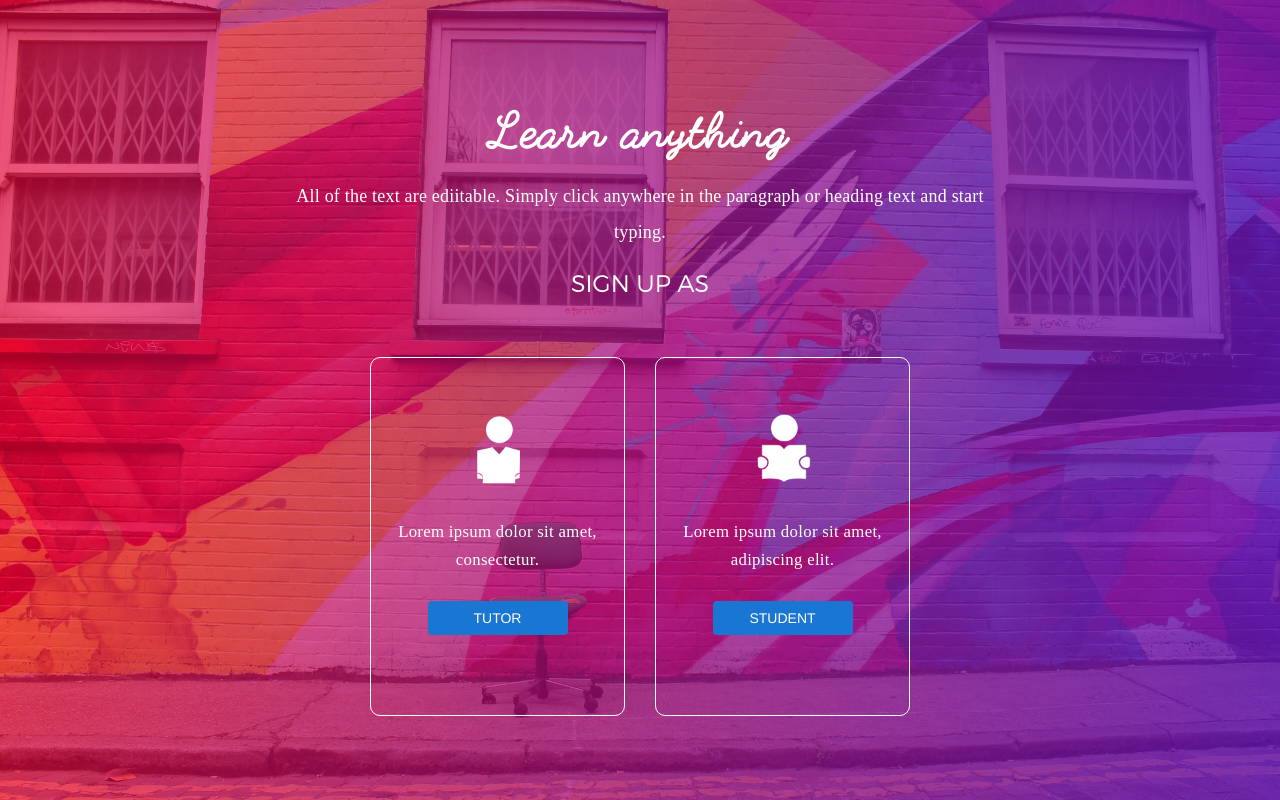
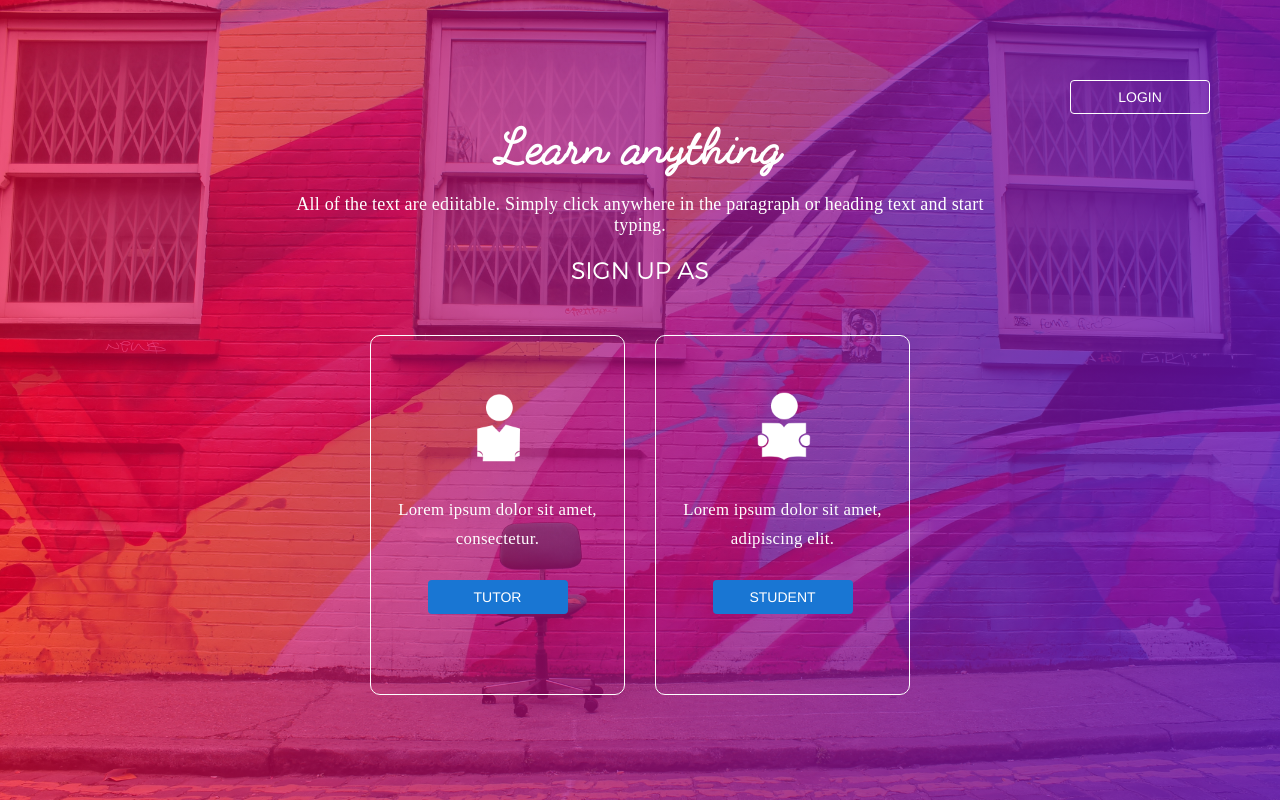
Before and after one commit to rocity/swiftlearn, a Django app: page / in a window 1280 px wide. Run offline with Django 3.2, Linux system fonts and the light colour scheme; some libraries are stand-ins or nearby versions; some web fonts are replaced.

Commit message:
adding login to landing page

```diff
--- a/assets/css/style.css
+++ b/assets/css/style.css
@@ -1336,26 +1336,27 @@ body {
   margin: 20px 0;
   color: #303030;
   font-family: "Montserrat-SemiBold", "sans-serif";
-}
-/* line 21, ../sass/_event.scss */
+  max-width: 100%;
+}
+/* line 22, ../sass/_event.scss */
 .create-event .form-control.event-title {
   font-size: 26px;
 }
-/* line 24, ../sass/_event.scss */
+/* line 25, ../sass/_event.scss */
 .create-event .form-control.desc-header {
   font-size: 20px;
 }
-/* line 27, ../sass/_event.scss */
+/* line 28, ../sass/_event.scss */
 .create-event .form-control.price {
   padding: 26px 0;
 }
-/* line 30, ../sass/_event.scss */
+/* line 31, ../sass/_event.scss */
 .create-event .form-control.category {
   font-family: "Lato-Regular", "sans-serif";
   border-right: none;
   margin: 0;
 }
-/* line 35, ../sass/_event.scss */
+/* line 36, ../sass/_event.scss */
 .create-event .form-control.url {
   border-top: none;
   border-left: none;
@@ -1364,72 +1365,73 @@ body {
   margin: 0;
   font-family: "Lato-Regular", "sans-serif";
 }
-/* line 43, ../sass/_event.scss */
+/* line 44, ../sass/_event.scss */
 .create-event .form-control::-webkit-input-placeholder {
   /* Chrome/Opera/Safari */
   color: #c1c1c1;
 }
-/* line 48, ../sass/_event.scss */
+/* line 49, ../sass/_event.scss */
 .create-event button {
   margin-top: 20px;
 }
-/* line 51, ../sass/_event.scss */
+/* line 52, ../sass/_event.scss */
 .create-event .category-btn {
   background: none;
   border-right: none;
   border-top: none;
   border-bottom-right-radius: 0px;
 }
-/* line 57, ../sass/_event.scss */
+/* line 58, ../sass/_event.scss */
 .create-event .url-btn {
   background: none;
   border: none;
 }
-/* line 60, ../sass/_event.scss */
+/* line 61, ../sass/_event.scss */
 .create-event .url-btn a {
   color: #0288d1;
   text-decoration: none;
 }
-/* line 65, ../sass/_event.scss */
+/* line 66, ../sass/_event.scss */
 .create-event .email-update {
   margin-top: 30px;
   color: #0288d1;
 }
-/* line 69, ../sass/_event.scss */
+/* line 70, ../sass/_event.scss */
 .create-event .create-btn {
   background: #0288d1;
   color: #fff;
   border: none;
   height: 40px;
 }
-/* line 74, ../sass/_event.scss */
+/* line 75, ../sass/_event.scss */
 .create-event .create-btn:hover {
   background: #0b75af;
   transition: 1s;
 }
 
-/* line 83, ../sass/_event.scss */
+/* line 84, ../sass/_event.scss */
 .event-details .description {
   font-family: "Lato-Regular", "sans-serif";
   line-height: 150%;
   color: #888888;
   letter-spacing: 0.1px;
 }
-/* line 88, ../sass/_event.scss */
+/* line 89, ../sass/_event.scss */
 .event-details .description h3 {
   color: #303030;
   margin: 20px 0;
 }
-/* line 93, ../sass/_event.scss */
+/* line 94, ../sass/_event.scss */
 .event-details .form-control {
   border: #bcbcbc solid 1px;
   border-radius: 2px;
-}
-/* line 96, ../sass/_event.scss */
+  max-width: 100%;
+}
+/* line 98, ../sass/_event.scss */
 .event-details .form-control:focus {
   box-shadow: none;
 }
-/* line 100, ../sass/_event.scss */
+/* line 103, ../sass/_event.scss */
 .event-details .header {
   background: #485563;
   /* fallback for old browsers */
@@ -1445,7 +1447,7 @@ body {
   line-height: 150%;
   letter-spacing: 0.5px;
 }
-/* line 116, ../sass/_event.scss */
+/* line 119, ../sass/_event.scss */
 .event-details .header .join-event {
   background: #ed145b;
   color: #fff;
@@ -1453,38 +1455,38 @@ body {
   width: 150px;
   border-radius: 2px;
 }
-/* line 122, ../sass/_event.scss */
+/* line 125, ../sass/_event.scss */
 .event-details .header .join-event:active {
   border: none;
 }
-/* line 125, ../sass/_event.scss */
+/* line 128, ../sass/_event.scss */
 .event-details .header .join-event:focus {
   border: none;
 }
-/* line 129, ../sass/_event.scss */
+/* line 132, ../sass/_event.scss */
 .event-details .header img {
   width: 70px;
 }
-/* line 132, ../sass/_event.scss */
+/* line 135, ../sass/_event.scss */
 .event-details .header h3 {
   line-height: 150%;
 }
-/* line 135, ../sass/_event.scss */
+/* line 138, ../sass/_event.scss */
 .event-details .header h5 {
   margin-top: 20px;
 }
-/* line 137, ../sass/_event.scss */
+/* line 140, ../sass/_event.scss */
 .event-details .header h5 a {
   color: #fff;
   text-decoration: none;
   font-family: "Lato-Regular", "sans-serif", "sans-serif";
 }
-/* line 144, ../sass/_event.scss */
+/* line 147, ../sass/_event.scss */
 .event-details .header .social-icons a {
   margin: 0 1em;
   color: #fff;
 }
-/* line 150, ../sass/_event.scss */
+/* line 153, ../sass/_event.scss */
 .event-details .event-content {
   background: #fdfdfd;
   padding: 5% 7%;
@@ -1492,7 +1494,7 @@ body {
   margin: 10px 0;
   border: solid 1px #f1f1f1;
 }
-/* line 156, ../sass/_event.scss */
+/* line 159, ../sass/_event.scss */
 .event-details .event-content .post {
   margin-top: 1em;
   background: #00bfa5;
@@ -1500,113 +1502,113 @@ body {
   width: 100px;
 }
 
-/* line 165, ../sass/_event.scss */
+/* line 168, ../sass/_event.scss */
 .avatar {
   display: block;
   width: 3em;
   float: left;
   margin: 0.2em 0 0;
 }
-/* line 170, ../sass/_event.scss */
+/* line 173, ../sass/_event.scss */
 .avatar img {
   display: block;
   width: 100%;
   border-radius: 5px;
 }
 
-/* line 177, ../sass/_event.scss */
+/* line 180, ../sass/_event.scss */
 .comment-section {
   line-height: 150%;
 }
-/* line 179, ../sass/_event.scss */
+/* line 182, ../sass/_event.scss */
 .comment-section .comment {
   margin: 20px 0;
 }
-/* line 182, ../sass/_event.scss */
+/* line 185, ../sass/_event.scss */
 .comment-section .child-comment {
   margin: 20px 0em 20px 4em;
 }
-/* line 185, ../sass/_event.scss */
+/* line 188, ../sass/_event.scss */
 .comment-section .close {
   color: rgba(0, 0, 0, 0.2);
   font-weight: 100;
   font-size: 0.8em;
 }
-/* line 190, ../sass/_event.scss */
+/* line 193, ../sass/_event.scss */
 .comment-section .content {
   display: block;
   margin-left: 4em;
 }
-/* line 193, ../sass/_event.scss */
+/* line 196, ../sass/_event.scss */
 .comment-section .content a {
   color: #303030;
   font-weight: 700;
   text-decoration: none;
 }
-/* line 197, ../sass/_event.scss */
+/* line 200, ../sass/_event.scss */
 .comment-section .content a:hover {
   transition: 1s;
 }
-/* line 200, ../sass/_event.scss */
+/* line 203, ../sass/_event.scss */
 .comment-section .content a.favorite {
   color: #ed145b;
 }
-/* line 205, ../sass/_event.scss */
+/* line 208, ../sass/_event.scss */
 .comment-section .metadata {
   color: rgba(0, 0, 0, 0.4);
   font-size: .875em;
   display: inline-block;
   margin-left: 1em;
 }
-/* line 210, ../sass/_event.scss */
+/* line 213, ../sass/_event.scss */
 .comment-section .metadata span {
   display: inline-block;
   margin: 0 .5em 0 0;
 }
-/* line 216, ../sass/_event.scss */
+/* line 219, ../sass/_event.scss */
 .comment-section .actions a {
   color: rgba(0, 0, 0, 0.4);
   font-size: .875em;
   font-weight: 200;
   margin: 0 10px;
 }
-/* line 221, ../sass/_event.scss */
+/* line 224, ../sass/_event.scss */
 .comment-section .actions a:first-child {
   margin-left: 0px;
 }
-/* line 224, ../sass/_event.scss */
+/* line 227, ../sass/_event.scss */
 .comment-section .actions a:hover {
   color: #1f62ae;
   transition: 1s;
 }
 
-/* line 233, ../sass/_event.scss */
+/* line 236, ../sass/_event.scss */
 .event-sidebar .owl-carousel {
   background: none;
   margin: 0;
 }
-/* line 238, ../sass/_event.scss */
+/* line 241, ../sass/_event.scss */
 .event-sidebar .participants img {
   border-radius: 5px;
 }
-/* line 242, ../sass/_event.scss */
+/* line 245, ../sass/_event.scss */
 .event-sidebar .author {
   display: block;
   margin-left: 4em;
   line-height: 50%;
   margin-top: 1em;
 }
-/* line 247, ../sass/_event.scss */
+/* line 250, ../sass/_event.scss */
 .event-sidebar .author a {
   color: #303030;
   font-weight: 700;
   font-size: 1.2em;
 }
-/* line 253, ../sass/_event.scss */
+/* line 256, ../sass/_event.scss */
 .event-sidebar .about-author {
   margin: 3em 0;
 }
-/* line 255, ../sass/_event.scss */
+/* line 258, ../sass/_event.scss */
 .event-sidebar .about-author p {
   font-style: italic;
   color: #666666;
@@ -1614,16 +1616,16 @@ body {
   line-height: 150%;
   text-align: justify;
 }
-/* line 264, ../sass/_event.scss */
+/* line 267, ../sass/_event.scss */
 .event-sidebar .form .form-control {
   border: #888888 solid 1px;
   border-radius: 2px;
 }
-/* line 267, ../sass/_event.scss */
+/* line 270, ../sass/_event.scss */
 .event-sidebar .form .form-control:focus {
   box-shadow: none;
 }
-/* line 271, ../sass/_event.scss */
+/* line 274, ../sass/_event.scss */
 .event-sidebar .form .subscribe-btn {
   color: #fff;
   background: #ed145b;
@@ -1657,7 +1659,7 @@ body {
 }
 
 /* line 1, ../sass/_avatar.scss */
-.background {
+.profile-avatar {
   background: #e83754;
   position: relative;
   width: 200px;
@@ -1666,7 +1668,7 @@ body {
   border-radius: 30px;
 }
 /* line 9, ../sass/_avatar.scss */
-.background .face {
+.profile-avatar .face {
   border-width: 6px;
   border-color: white;
   border-style: solid;
@@ -1679,7 +1681,7 @@ body {
   z-index: 4;
 }
 /* line 21, ../sass/_avatar.scss */
-.background .right_eyes {
+.profile-avatar .right_eyes {
   border-radius: 50%;
   background-color: white;
   position: absolute;
@@ -1690,7 +1692,7 @@ body {
   z-index: 6;
 }
 /* line 31, ../sass/_avatar.scss */
-.background .left_eyes {
+.profile-avatar .left_eyes {
   border-radius: 50%;
   background-color: white;
   position: absolute;
@@ -1701,7 +1703,7 @@ body {
   z-index: 7;
 }
 /* line 43, ../sass/_avatar.scss */
-.background .smile {
+.profile-avatar .smile {
   background-color: white;
   position: absolute;
   left: 95px;
@@ -1711,7 +1713,7 @@ body {
   z-index: 5;
 }
 /* line 52, ../sass/_avatar.scss */
-.background .mouth {
+.profile-avatar .mouth {
   position: relative;
   width: 75%;
   left: 11%;
@@ -1722,50 +1724,63 @@ body {
   border-bottom-color: #fff;
 }
 
-/* line 1, ../sass/homepage.scss */
+/* line 1, ../sass/_homepage.scss */
 .home-page {
-  height: 100vh;
   background: linear-gradient(to right, rgba(255, 0, 60, 0.6), rgba(103, 19, 181, 0.8)), url("../images/home-bg.jpg");
   /* W3C, IE 10+/ Edge, Firefox 16+, Chrome 26+, Opera 12+, Safari 7+ */
   background-size: cover;
-  display: flex;
-  align-items: center;
-}
-/* line 8, ../sass/homepage.scss */
+  height: 100vh;
+  display: block;
+}
+@media (min-width: 1024px) {
+  /* line 1, ../sass/_homepage.scss */
+  .home-page {
+    padding-top: 10vh;
+  }
+}
+/* line 10, ../sass/_homepage.scss */
+.home-page .login-btn {
+  background: none;
+  border: 1px solid #fff;
+  color: #fff;
+  width: 10em;
+}
+/* line 16, ../sass/_homepage.scss */
 .home-page .content {
-  color: #fff;
-}
-/* line 10, ../sass/homepage.scss */
+  margin-top: 5vh;
+  color: #fff;
+}
+/* line 19, ../sass/_homepage.scss */
 .home-page .content h1 {
   font-family: "FabfeltScript";
   font-size: 3.5em;
-  letter-spacing: 2px;
-}
-/* line 15, ../sass/homepage.scss */
+  letter-spacing: 1px;
+}
+/* line 24, ../sass/_homepage.scss */
 .home-page .content h3 {
   font-family: "Montserrat-Light", "sans-serif";
 }
-/* line 18, ../sass/homepage.scss */
+/* line 27, ../sass/_homepage.scss */
 .home-page .content h4 {
   font-family: "Lato-Light", "sans-serif";
-  line-height: 200%;
+  line-height: 1.2;
   letter-spacing: 0.2px;
 }
-/* line 24, ../sass/homepage.scss */
+/* line 32, ../sass/_homepage.scss */
 .home-page .content img {
   width: 100px;
 }
-/* line 27, ../sass/homepage.scss */
+/* line 35, ../sass/_homepage.scss */
 .home-page .content button {
   background: #1976d3;
   margin-top: 2vh;
   width: 140px;
 }
-/* line 31, ../sass/homepage.scss */
+/* line 39, ../sass/_homepage.scss */
 .home-page .content button:hover {
   color: #fff;
 }
-/* line 35, ../sass/homepage.scss */
+/* line 43, ../sass/_homepage.scss */
 .home-page .content p {
   line-height: 170%;
   margin-top: 20px;
@@ -1774,10 +1789,65 @@ body {
   font-size: 1.2em;
 }
 
-/* line 45, ../sass/homepage.scss */
+/* line 53, ../sass/_homepage.scss */
 .signup-option {
-  margin-top: 50px;
+  margin-top: 3em;
   padding: 5vh 5px 10vh;
   border: 1px solid #fff;
   border-radius: 10px;
 }
+
+/* line 1, ../sass/_follow.scss */
+.follow-item {
+  position: relative;
+}
+/* line 3, ../sass/_follow.scss */
+.follow-item img {
+  opacity: 1;
+  background: #222;
+  z-index: 1;
+}
+/* line 10, ../sass/_follow.scss */
+.follow-item .overlay {
+  position: absolute;
+  top: 0;
+  bottom: 0;
+  background-color: #000;
+  width: 131px;
+  height: 131px;
+  opacity: 0;
+}
+/* line 20, ../sass/_follow.scss */
+.follow-item .follow-btn {
+  opacity: 0;
+  z-index: 9;
+  display: inline-block;
+  position: absolute;
+  top: 50%;
+  left: 50%;
+  transition: all 1s ease;
+}
+/* line 30, ../sass/_follow.scss */
+.follow-item:hover .follow-btn {
+  opacity: 1;
+}
+/* line 34, ../sass/_follow.scss */
+.follow-item:hover img {
+  opacity: 0.5;
+  background-color: #000;
+}
+/* line 38, ../sass/_follow.scss */
+.follow-item:hover .overlay {
+  opacity: 1;
+  transition: all ease-in-out 1.25s;
+}
+
+/* line 47, ../sass/_follow.scss */
+.vertical-container {
+  display: table-cell;
+}
+/* line 49, ../sass/_follow.scss */
+.vertical-container .vertical-wrapper {
+  display: table-cell;
+  vertical-align: center;
+}
--- a/assets/sass/_avatar.scss
+++ b/assets/sass/_avatar.scss
@@ -1,4 +1,4 @@
-.background{
+.profile-avatar{
 	background: #e83754;
 	    position: relative;
     width: 200px;
--- a/assets/sass/_event.scss
+++ b/assets/sass/_event.scss
@@ -18,6 +18,7 @@
         margin: 20px 0;
         color: #303030;
         font-family: $Montserrat-SemiBold;
+        max-width: 100%;
         &.event-title {
             font-size: 26px;
         }
@@ -93,8 +94,10 @@
     .form-control {
         border: #bcbcbc solid 1px;
         border-radius: 2px;
+        max-width: 100%;
         &:focus {
             box-shadow: none;
+
         }
     }
     .header {
--- /dev/null
+++ b/assets/sass/_homepage.scss
@@ -0,0 +1,58 @@
+.home-page {
+    background: linear-gradient(to right, rgba(255, 0, 60, 0.6), rgba(103, 19, 181, 0.8)), url('../images/home-bg.jpg');
+    /* W3C, IE 10+/ Edge, Firefox 16+, Chrome 26+, Opera 12+, Safari 7+ */
+    background-size: cover;
+    height: 100vh;
+    display: block;
+    @include desktop {
+        padding-top: 10vh;
+    }
+    .login-btn {
+        background: none;
+        border: 1px solid #fff;
+        color: #fff;
+        width: 10em;
+    }
+    .content {
+        margin-top: 5vh;
+        color: #fff;
+        h1 {
+            font-family: $FabfeltScript;
+            font-size: 3.5em;
+            letter-spacing: 1px;
+        }
+        h3 {
+            font-family: $Montserrat-Light;
+        }
+        h4 {
+            font-family: $Lato-Light;
+            line-height: 1.2;
+            letter-spacing: 0.2px;
+        }
+        img {
+            width: 100px;
+        }
+        button {
+            background: #1976d3;
+            margin-top: 2vh;
+            width: 140px;
+            &:hover {
+                color: #fff;
+            }
+        }
+        p {
+            line-height: 170%;
+            margin-top: 20px;
+            font-family: $Lato-Light;
+            letter-spacing: 0.3px;
+            font-size: 1.2em;
+        }
+    }
+}
+
+.signup-option {
+    margin-top: 3em;
+    padding: 5vh 5px 10vh;
+    border: 1px solid #fff;
+    border-radius: 10px;
+}
--- /dev/null
+++ b/assets/sass/_responsive.scss
@@ -0,0 +1,20 @@
+$phone-width: 320px;
+$tablet-width: 768px;
+$desktop-width: 1024px;
+@mixin mobile {
+    @media (min-width: #{$phone-width}) and (max-width: #{$tablet-width - 1px}) {
+        @content;
+    }
+}
+
+@mixin tablet {
+    @media (min-width: #{$tablet-width}) and (max-width: #{$desktop-width - 1px}) {
+        @content;
+    }
+}
+
+@mixin desktop {
+    @media (min-width: #{$desktop-width}) {
+        @content;
+    }
+}
--- a/assets/sass/style.scss
+++ b/assets/sass/style.scss
@@ -1,6 +1,7 @@
 @import "compass/css3";
 @import "typography";
 @import "variables";
+@import "responsive";
 @import "dashboard";
 @import "header";
 @import "sign-up";
@@ -11,3 +12,4 @@
 @import "cover-photo";
 @import "avatar";
 @import "homepage";
+@import "follow";
--- a/templates/index.html
+++ b/templates/index.html
@@ -14,6 +14,7 @@
         <div class="container">
             <div class="row">
                 <div class="col-md-12 ">
+                    <a href="{% url 'login' %}" class="btn pull-right login-btn hvr-bubble-float-bottom">LOGIN</a>
                     <div class="content text-center">
                         <h1>Learn anything</h1>
                         <div class="col-md-8 col-md-offset-2">
```
Also changed, not shown: assets/sass/_follow.scss (added, +54 -0 lines).
